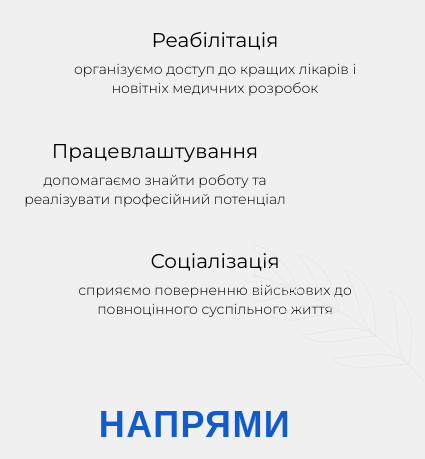
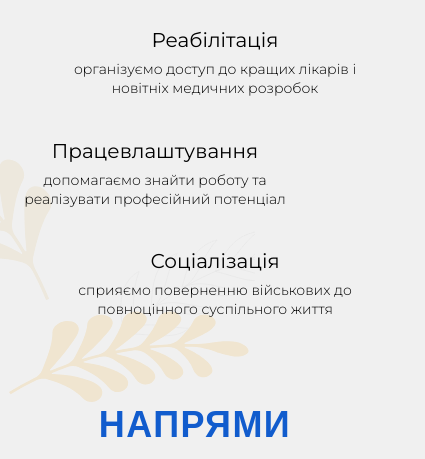
Before and after one commit to baza-trainee/peaceful-warrior-foundation, a Next.js app: page / in a window 390 px wide. Shown: the part 501-960 px from the top of the page, 425 px wide, since content can reach past the window. Built offline with nearby package versions, Linux system fonts and the light colour scheme; a web font is replaced by a local one.

Commit message:
created mobile version of the decor

```diff
--- a/src/sections/about/Mission/Mission.tsx
+++ b/src/sections/about/Mission/Mission.tsx
@@ -12,10 +12,10 @@ const Mission = ({}: MissionProps) => {
         <span className="sm:top-5 sm:left-6 md:top-8 md:left-8 lg:top[-9px] lg:left-10 absolute bottom-[-45px] left-0 h-8 w-8 bg-[url('/assets/images/Mission/icon_quote.svg')] bg-contain bg-center bg-no-repeat leading-loose desktop:left-[-30px]" />
         Повноцінне життя та рівні можливості для тих, хто боронив нашу країну
         від ворога, в сучасному та післявоєнному суспільстві
-        <span className="md:right-[-20px] lg:right-[-30px] absolute right-[-10px] top-[-30px] h-8 w-8 bg-[url('/assets/images/Mission/icon_quote.svg')] bg-contain bg-center bg-no-repeat" />
+        <span className="md:right-[-20px] lg:right-[-30px] absolute right-[-10px] top-[-40px] h-8 w-8 bg-[url('/assets/images/Mission/icon_quote.svg')] bg-contain bg-center bg-no-repeat" />
       </p>
       <div className="relative items-start justify-between text-center tablet:flex">
-        <span className="hidden tablet:block sm:top-5 md:top-8 lg:top[-9px] lg:left-10 absolute bottom-[-30%] left-[-40%] h-[75%] w-[100%] bg-[url('/assets/images/Mission/decor.svg')] bg-contain bg-center bg-no-repeat" />
+        <span className="hidden tablet:block sm:top-5 md:top-8 lg:top[-9px] lg:left-10 absolute bottom-[-30%] left-[-33%] h-[75%] w-[100%] bg-[url('/assets/images/Mission/decor.svg')] bg-contain bg-center bg-no-repeat" />
         <div className="md:translate-x-0 translate-x-5 transform">
           <div className="bg-gray-300 p-4">
             <h3 className="font-normal leading-loose mobile:text-[20px] desktop:text-[30px]">
@@ -47,7 +47,8 @@ const Mission = ({}: MissionProps) => {
           </div>
         </div>
         <span className="hidden tablet:block sm:top-5 sm:right-6 md:top-8 lg:top[-9px] lg:right-10 absolute bottom-[-30%] right-[-17%] h-[75%] w-[50%] scale-x-[-1] transform bg-[url('/assets/images/Mission/decor.svg')] bg-contain bg-center bg-no-repeat leading-loose " />
-        <span className="tablet:hidden sm:top-5 sm:right-6 md:top-8 lg:top[-9px] lg:right-10 absolute bottom-[-30%] right-[-17%] h-[75%] w-[50%] scale-x-[-1] transform bg-[url('/assets/images/Mission/decor-mob.svg')] bg-contain bg-center bg-no-repeat leading-loose " />
+        <span className="tablet:hidden absolute bottom-[-20%] left-[-11%] h-[100%] w-[100%] bg-[url('/assets/images/Mission/decor-mob.svg')] bg-contain bg-left bg-no-repeat -z-10 leading-loose " />
+
       </div>
     </section>
   );
```
Also changed, not shown: public/assets/images/Mission/decor-mob.svg, public/assets/images/Mission/decor.svg.
